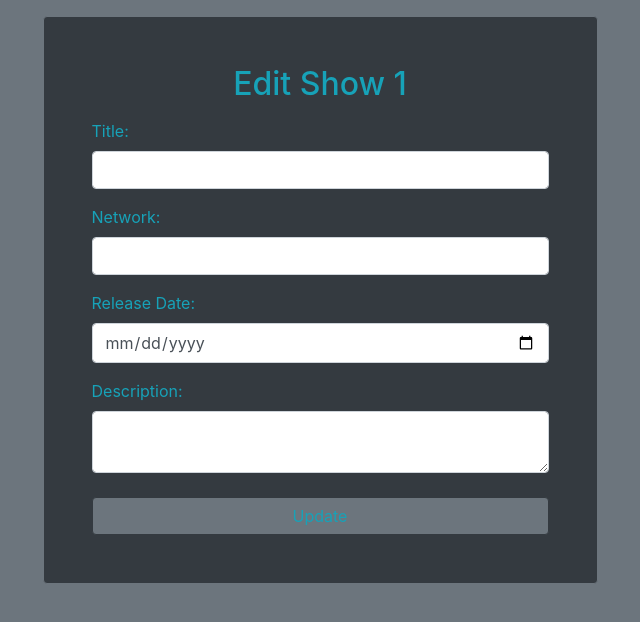
After one commit to connorskorburg/django_full_stack, a Django app: page /shows/1/edit in a window 1280 px wide. The commit adds this page. Shown: the top 622 px of the page, without its empty margins (320-960 px from the left). Run offline with Django 3.2, Linux system fonts and the light colour scheme; data comes from the database, SQL or seed files in the repository; both versions use the stored data as it was after the commit; some libraries are stand-ins or nearby versions.

Commit message:
fully functional TV show project without complete design

```diff
--- /dev/null
+++ b/TV_shows_project/TV_shows_app/templates/edit.html
@@ -0,0 +1,32 @@
+<!DOCTYPE html>
+<html lang="en">
+<head>
+    <meta charset="UTF-8">
+    <meta name="viewport" content="width=device-width, initial-scale=1.0">
+    <title>Update</title>
+    <link rel="stylesheet" href="https://maxcdn.bootstrapcdn.com/bootstrap/4.0.0/css/bootstrap.min.css" integrity="sha384-Gn5384xqQ1aoWXA+058RXPxPg6fy4IWvTNh0E263XmFcJlSAwiGgFAW/dAiS6JXm" crossorigin="anonymous">
+</head>
+<body class="bg-secondary">
+    <div class="container mt-3">
+        <form class="w-50 border border-secondary rounded m-auto text-info p-5 bg-dark" action="update" method=POST>
+            <h2 class="text-center mb-3">Edit Show {{num1}}</h2>
+        {% csrf_token %}
+        <div class="form-group">
+            <label> Title: </label>
+            <input class="form-control" type="text" name="title">
+        </div>
+        <div class="form-group">
+            <label> Network:</label>
+            <input class="form-control" type="text" name="network_name">
+        </div>
+            <label > Release Date:</label>
+            <input class="form-control mb-3" type="date" name="release_date">
+        <div class="form-group mb-4">
+            <label>Description:</label>
+            <textarea class="form-control" name="desc"></textarea>
+        </div>
+            <button class="btn btn-block btn-outline-dark text-info bg-secondary" type="submit">Update</button>
+        </form>
+    </div>
+</body>
+</html>
--- a/TV_shows_project/TV_shows_app/urls.py
+++ b/TV_shows_project/TV_shows_app/urls.py
@@ -2,10 +2,12 @@ from django.urls import path
 from . import views
 
 urlpatterns = [
-    path('', views.index),
-    path('shows/new', views.new),
-    path('shows/create', views.create),
-    path('<int:num1>', views.display),
-    path('shows/', views.shows),
-    path('<int:num1>/edit,', views.edit)
+    # path('', views.index),
+    path('new', views.new),
+    path('create', views.create),
+    path('<int:num1>/', views.display),
+    path('', views.shows),
+    path('<int:num1>/update', views.update),
+    path('<int:num1>/edit', views.edit),
+    path('<int:num1>/destroy', views.destroy)
 ]
--- a/TV_shows_project/TV_shows_app/views.py
+++ b/TV_shows_project/TV_shows_app/views.py
@@ -22,14 +22,12 @@ def create(request):
             current_network = Network.objects.get(name=network)
             new_show = Show.objects.create(title=title, network=current_network, desc=desc, release_date=release_date)
             num1 = int(new_show.id)
-            print(num1)
-            return redirect(f'/{num1}')
-        else:
-            new_network = Network.objects.create(name=network)
-            new_show = Show.objects.create(title=title, network=new_network, desc=desc, release_date=release_date)
-            num1 = int(new_show.id)
-            print(num1)
-            return redirect(f'/{num1}')
+            return redirect(f'/shows/{num1}')
+    else:
+        new_network = Network.objects.create(name=network)
+        new_show = Show.objects.create(title=title, network=new_network, desc=desc, release_date=release_date)
+        num1 = int(new_show.id)
+        return redirect(f'/shows/{num1}')
 
 
 def display(request, num1):
@@ -49,6 +47,62 @@ def shows(request):
     }
     return render(request, 'shows.html', context)
 
+def edit(request, num1):
+    display_show2 = Show.objects.get(id=num1)
+    context = {
+        'display_show2': display_show2,
+        'num1': num1,
+    }
+    return render(request, 'edit.html', context)
 
-def edit(request):
-    pass
+def update(request, num1):
+    print('HELLO IS THIS WORKING')
+    edit_show = Show.objects.get(id=num1)
+    new_title = request.POST['title']
+    new_desc = request.POST['desc']
+    new_network = request.POST['network_name']
+    new_release_date = request.POST['release_date']
+
+
+    if new_title != edit_show.title:
+        print(new_title)
+        edit_show.title = new_title
+        edit_show.save()
+    if new_desc != edit_show.desc:
+        print('first elif ')
+        edit_show.desc = new_desc
+        edit_show.save()
+    if new_release_date != edit_show.release_date:
+        edit_show.release_date = new_release_date
+        edit_show.save()
+    if new_network != 'foo':
+        print('in elif')
+        all_networks = Network.objects.all()
+        for nets in all_networks:
+            if new_network == nets.name:
+                print(new_network)
+                edit_show.network = nets
+                edit_show.save()
+    else:
+        print('in else statement')
+        edit_show.network = new_network
+        edit_show.save()
+
+
+    # all_networks = Network.objects.all()
+    # for nets in all_networks:
+    #     if new_network == nets.name:
+    #         edit_show.network = nets
+    #     else:
+    #         edit_show.network = new_network
+    #         edit_show.save()
+
+
+
+    return redirect(f'/shows/{num1}')
+
+
+def destroy(request, num1):
+    delete_show = Show.objects.get(id=num1)
+    delete_show.delete()
+    return redirect('/shows')
--- a/TV_shows_project/TV_shows_project/urls.py
+++ b/TV_shows_project/TV_shows_project/urls.py
@@ -17,5 +17,5 @@ Including another URLconf
 from django.urls import path, include
 
 urlpatterns = [
-    path('', include('TV_shows_app.urls')),
+    path('shows/', include('TV_shows_app.urls')),
 ]
```
Also changed, not shown: TV_shows_project/TV_shows_app/templates/display_shows.html (+7 -1 lines), TV_shows_project/TV_shows_app/templates/shows.html (+7 -1 lines), TV_shows_project/db.sqlite3.
